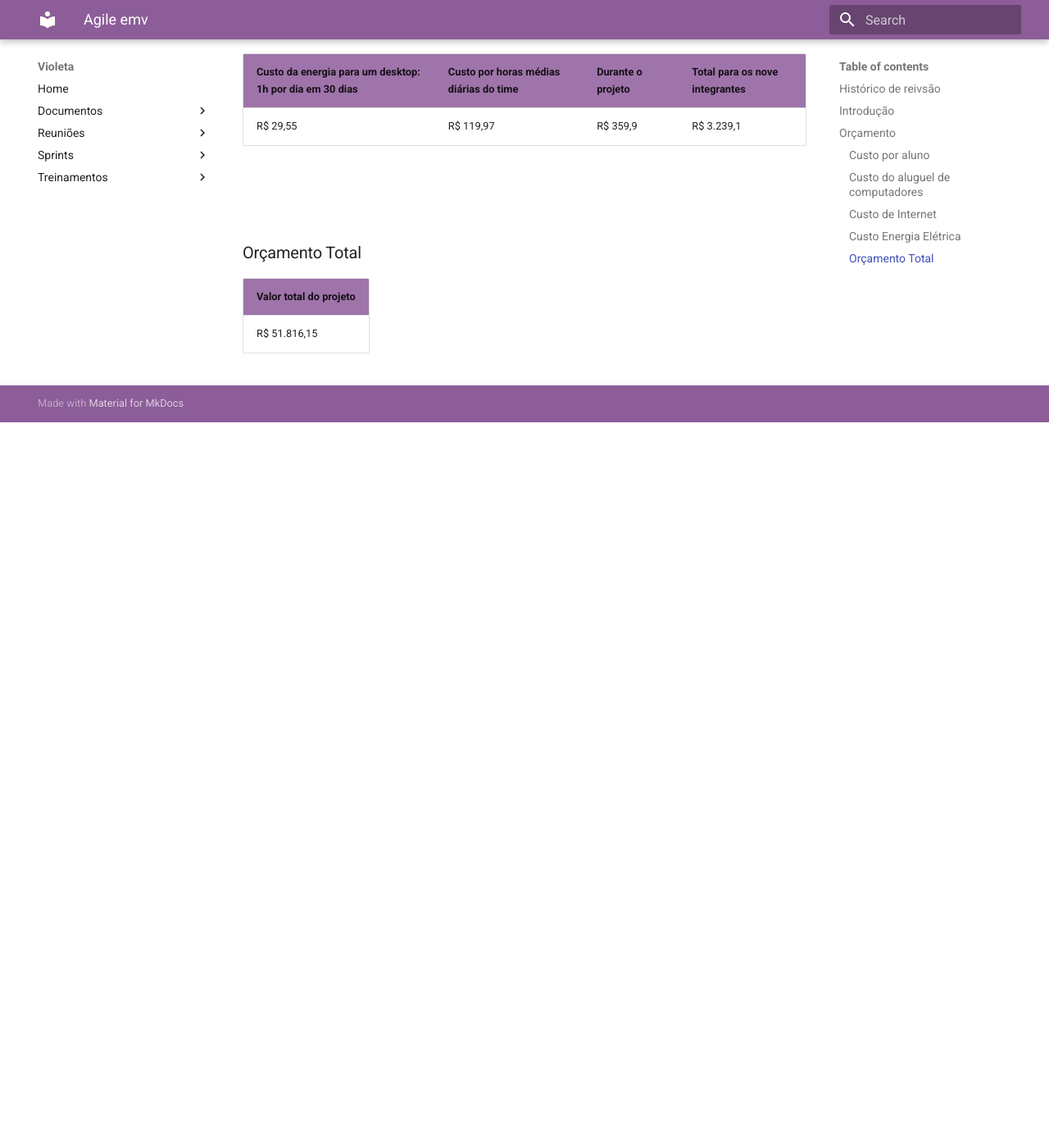
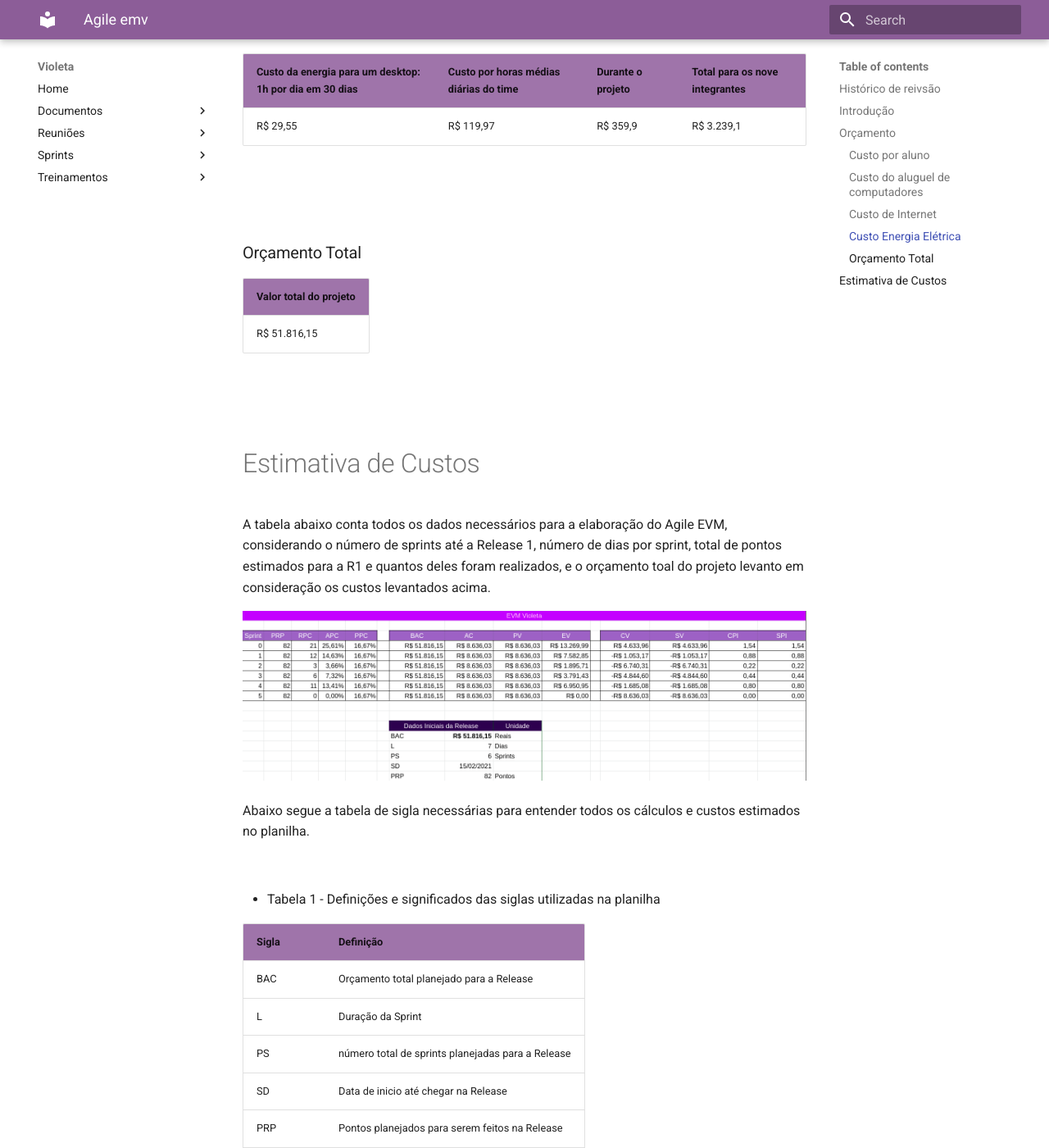
Before and after one commit to fga-eps-mds/2020.2-Violeta-Documentacao, an MkDocs documentation site: the page built from docs/Gerencia/documentacao/agile-emv.md, in a window 1280 px wide and 1400 px high, scrolled down 1773 px. Shown: the whole window at 82% size. Built offline with MkDocs 1.6.1 and Material for MkDocs 9.7.7, drawn with Linux system fonts in a browser that asks for light colours; before the commit the page ends 2288 px from its top, so only the background shows below that; some of the changed text lies outside the part shown.

Commit message:
Atualizado agile-evm

```diff
--- a/docs/Gerencia/documentacao/agile-emv.md
+++ b/docs/Gerencia/documentacao/agile-emv.md
@@ -70,3 +70,45 @@ Core i7
 | Valor total do projeto|
 |----|
 |R$ 51.816,15|
+
+
+<br/>
+
+<br/>
+
+
+# Estimativa de Custos
+
+A tabela abaixo conta todos os dados necessários para a elaboração do Agile EVM, considerando o número de sprints até a Release 1, número de dias por sprint, total de pontos estimados para a R1 e quantos deles foram realizados, e o orçamento toal do projeto levanto em consideração os custos levantados acima.
+
+![Agile-EVM](../../img/agile-evm.png)
+
+
+Abaixo segue a tabela de sigla necessárias para entender todos os cálculos e custos estimados no planilha.
+
+<br/>
+
+- Tabela 1 - Definições e significados das siglas utilizadas na planilha
+
+| Sigla | Definição |
+| ----| ----|
+| BAC | Orçamento total planejado para a Release |
+| L | Duração da Sprint |
+| PS | número total de sprints planejadas para a Release |
+| SD | Data de inicio até chegar na Release |
+| PRP | Pontos planejados para serem feitos na Release |
+| RPC  | Pontos concluidos na Release |
+| APC | Porcentagem real de conclusão da Release |
+| PPC | porcentagem planejada de conclusão |
+| AC | Custo Real |
+
+- Tabela 2 - Equações de custos necessárias para as estimativas
+
+| Equação | Definição |
+| ---- | ---- |
+| PV =  PPC * BAC | Valor planejado |
+| EV = APC * BAC | valor agregado |
+| CV = EV - AC | variancia de custo |
+| SV = EV - PV | variancia no cronograma |
+| CPI = EV / AC | indice de performance de custo |
+| SPI = EV / PV |  indice de performance do cronograma|
```
Also changed, not shown: docs/img/agile-evm.png (added).
